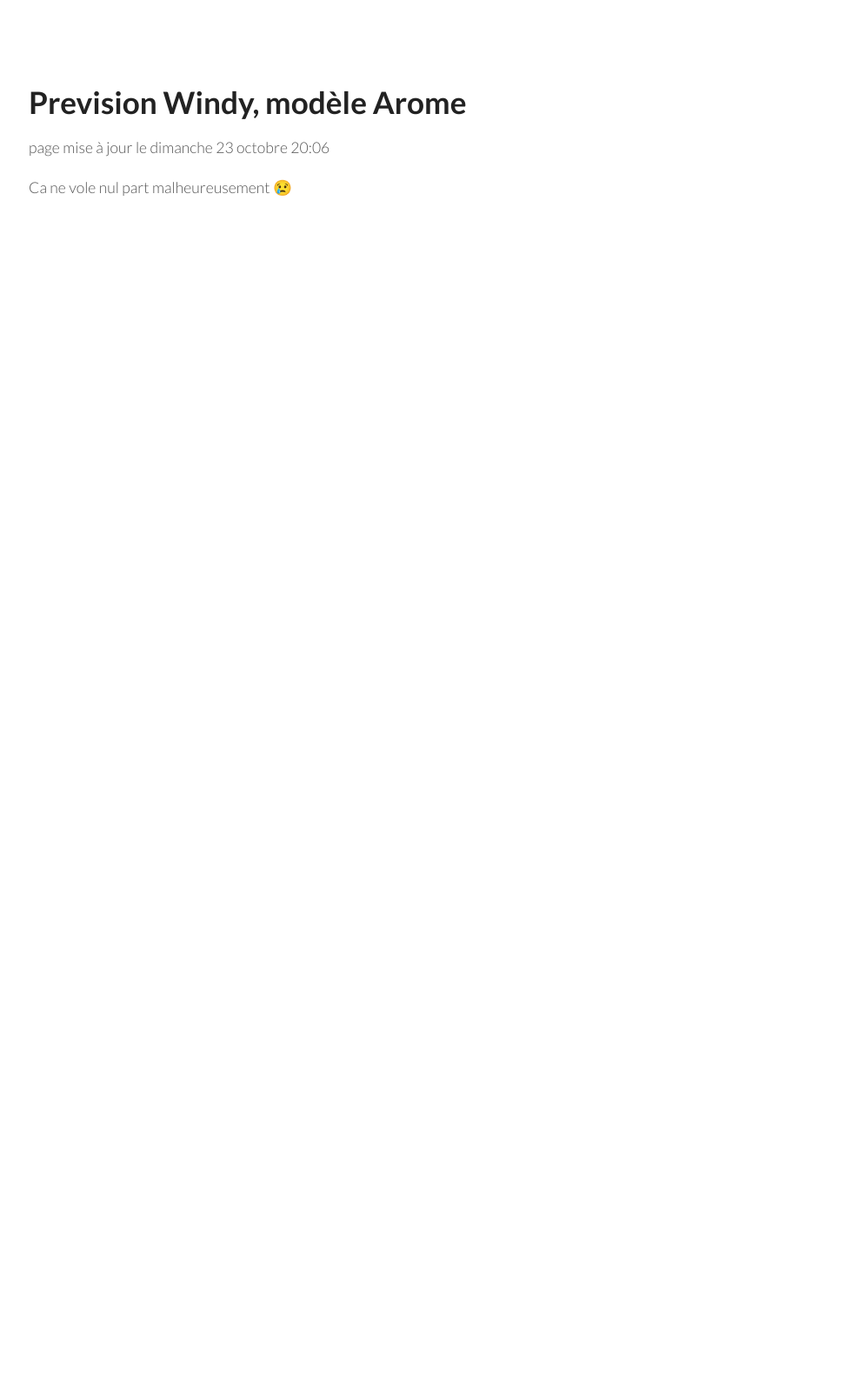
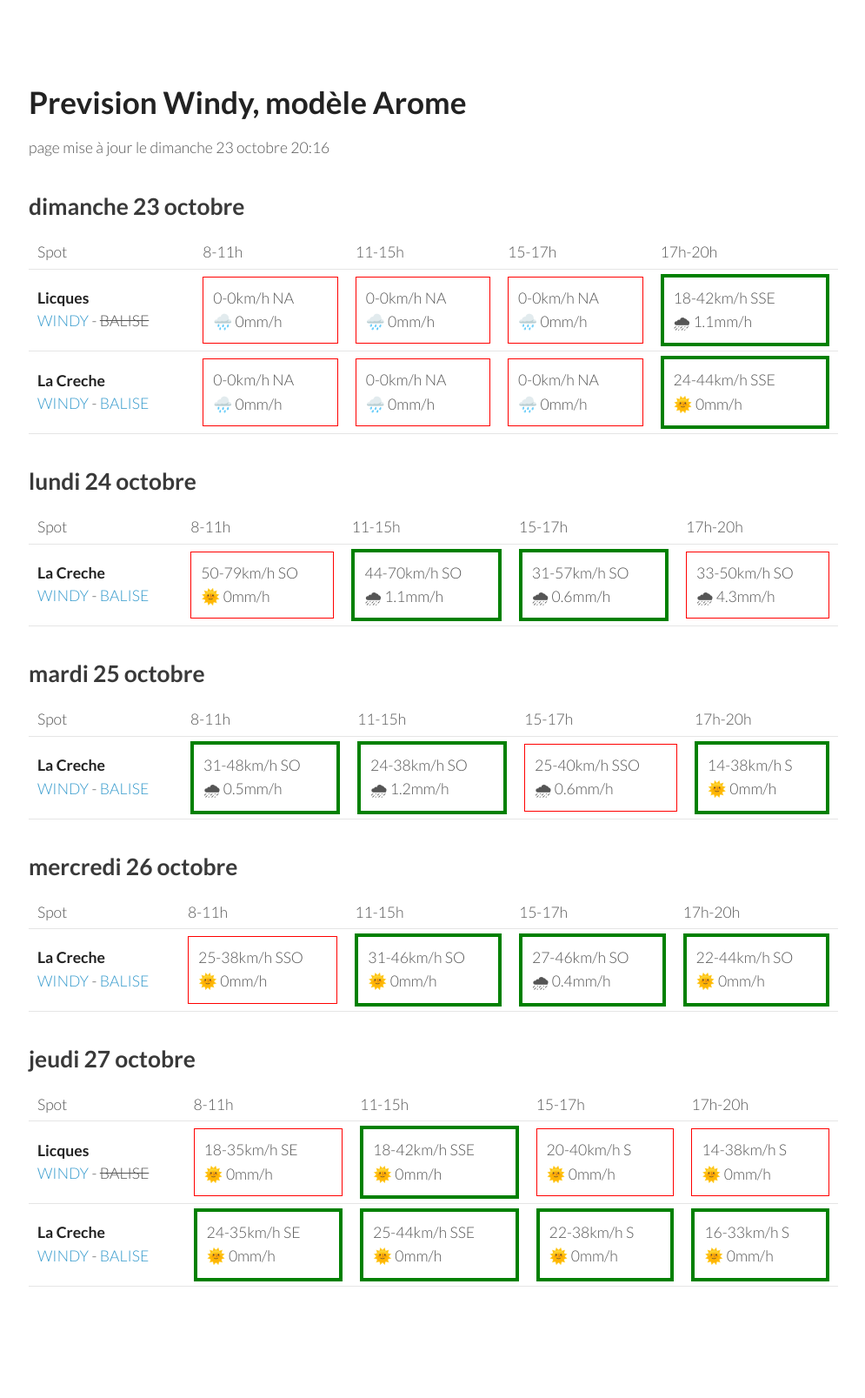
Before and after one commit to parapente-dans-le-nord/parapente-dans-le-nord.github.io, a Jekyll site: the page built from index.markdown, in a window 1280 px wide. Shown: the whole page at 87% size, without its empty margins (25-1020 px from the left). Built offline with Jekyll 4.4.1, drawn with Linux system fonts in a browser that asks for light colours; our own code applies the rules of GitHub Pages for plain Markdown files; before the commit the page ends 900 px from its top, so only the background shows below that.

Commit message:
update index.markdown

```diff
--- a/index.markdown
+++ b/index.markdown
@@ -4,7 +4,155 @@ layout: my-layout
 
 
 # Prevision Windy, modèle Arome
-page mise à jour le dimanche 23 octobre 20:06
+page mise à jour le dimanche 23 octobre 20:16
 
 
-Ca ne vole nul part malheureusement 😢
+
+## dimanche 23 octobre
+
+{::nomarkdown}
+<table>
+  <tbody>
+    <tr>
+      <td>Spot</td>
+      <td>8-11h</td>
+      <td>11-15h</td>
+      <td>15-17h</td>
+      <td>17h-20h</td>
+    </tr>
+<tr>
+        <td><strong>Licques</strong>  <br><a href="https://windy.com/50.786/1.936?50.388,1.934,8">WINDY</a> - <span class="no-balise"> BALISE </span> </td>
+
+            <td><div class="not-flyable"><p>0-0km/h NA</p><p>🌧️ 0mm/h</p></div></td>
+            <td><div class="not-flyable"><p>0-0km/h NA</p><p>🌧️ 0mm/h</p></div></td>
+            <td><div class="not-flyable"><p>0-0km/h NA</p><p>🌧️ 0mm/h</p></div></td>
+            <td><div class="flyable"><p>18-42km/h SSE</p><p>🌧 1.1mm/h</p></div></td>
+
+    </tr>
+<tr>
+        <td><strong>La Creche</strong>  <br><a href="https://windy.com/50.751/1.606?50.352,1.604,8,m:e3KagdP">WINDY</a> - <span class=""><a href="https://www.meteociel.fr/temps-reel/obs_villes.php?code2=7004">BALISE</a> </span> </td>
+
+            <td><div class="not-flyable"><p>0-0km/h NA</p><p>🌧️ 0mm/h</p></div></td>
+            <td><div class="not-flyable"><p>0-0km/h NA</p><p>🌧️ 0mm/h</p></div></td>
+            <td><div class="not-flyable"><p>0-0km/h NA</p><p>🌧️ 0mm/h</p></div></td>
+            <td><div class="flyable"><p>24-44km/h SSE</p><p>🌞 0mm/h</p></div></td>
+
+    </tr>
+
+</tbody>
+</table>
+{:/}
+## lundi 24 octobre
+
+{::nomarkdown}
+<table>
+  <tbody>
+    <tr>
+      <td>Spot</td>
+      <td>8-11h</td>
+      <td>11-15h</td>
+      <td>15-17h</td>
+      <td>17h-20h</td>
+    </tr>
+<tr>
+        <td><strong>La Creche</strong>  <br><a href="https://windy.com/50.751/1.606?50.352,1.604,8,m:e3KagdP">WINDY</a> - <span class=""><a href="https://www.meteociel.fr/temps-reel/obs_villes.php?code2=7004">BALISE</a> </span> </td>
+
+            <td><div class="not-flyable"><p>50-79km/h SO</p><p>🌞 0mm/h</p></div></td>
+            <td><div class="flyable"><p>44-70km/h SO</p><p>🌧 1.1mm/h</p></div></td>
+            <td><div class="flyable"><p>31-57km/h SO</p><p>🌧 0.6mm/h</p></div></td>
+            <td><div class="not-flyable"><p>33-50km/h SO</p><p>🌧 4.3mm/h</p></div></td>
+
+
+    </tr>
+
+</tbody>
+</table>
+{:/}
+## mardi 25 octobre
+
+{::nomarkdown}
+<table>
+  <tbody>
+    <tr>
+      <td>Spot</td>
+      <td>8-11h</td>
+      <td>11-15h</td>
+      <td>15-17h</td>
+      <td>17h-20h</td>
+    </tr>
+<tr>
+        <td><strong>La Creche</strong>  <br><a href="https://windy.com/50.751/1.606?50.352,1.604,8,m:e3KagdP">WINDY</a> - <span class=""><a href="https://www.meteociel.fr/temps-reel/obs_villes.php?code2=7004">BALISE</a> </span> </td>
+
+            <td><div class="flyable"><p>31-48km/h SO</p><p>🌧 0.5mm/h</p></div></td>
+            <td><div class="flyable"><p>24-38km/h SO</p><p>🌧 1.2mm/h</p></div></td>
+            <td><div class="not-flyable"><p>25-40km/h SSO</p><p>🌧 0.6mm/h</p></div></td>
+            <td><div class="flyable"><p>14-38km/h S</p><p>🌞 0mm/h</p></div></td>
+
+
+    </tr>
+
+</tbody>
+</table>
+{:/}
+## mercredi 26 octobre
+
+{::nomarkdown}
+<table>
+  <tbody>
+    <tr>
+      <td>Spot</td>
+      <td>8-11h</td>
+      <td>11-15h</td>
+      <td>15-17h</td>
+      <td>17h-20h</td>
+    </tr>
+<tr>
+        <td><strong>La Creche</strong>  <br><a href="https://windy.com/50.751/1.606?50.352,1.604,8,m:e3KagdP">WINDY</a> - <span class=""><a href="https://www.meteociel.fr/temps-reel/obs_villes.php?code2=7004">BALISE</a> </span> </td>
+
+            <td><div class="not-flyable"><p>25-38km/h SSO</p><p>🌞 0mm/h</p></div></td>
+            <td><div class="flyable"><p>31-46km/h SO</p><p>🌞 0mm/h</p></div></td>
+            <td><div class="flyable"><p>27-46km/h SO</p><p>🌧 0.4mm/h</p></div></td>
+            <td><div class="flyable"><p>22-44km/h SO</p><p>🌞 0mm/h</p></div></td>
+
+
+    </tr>
+
+</tbody>
+</table>
+{:/}
+## jeudi 27 octobre
+
+{::nomarkdown}
+<table>
+  <tbody>
+    <tr>
+      <td>Spot</td>
+      <td>8-11h</td>
+      <td>11-15h</td>
+      <td>15-17h</td>
+      <td>17h-20h</td>
+    </tr>
+<tr>
+        <td><strong>Licques</strong>  <br><a href="https://windy.com/50.786/1.936?50.388,1.934,8">WINDY</a> - <span class="no-balise"> BALISE </span> </td>
+
+            <td><div class="not-flyable"><p>18-35km/h SE</p><p>🌞 0mm/h</p></div></td>
+            <td><div class="flyable"><p>18-42km/h SSE</p><p>🌞 0mm/h</p></div></td>
+            <td><div class="not-flyable"><p>20-40km/h S</p><p>🌞 0mm/h</p></div></td>
+            <td><div class="not-flyable"><p>14-38km/h S</p><p>🌞 0mm/h</p></div></td>
+
+
+    </tr>
+<tr>
+        <td><strong>La Creche</strong>  <br><a href="https://windy.com/50.751/1.606?50.352,1.604,8,m:e3KagdP">WINDY</a> - <span class=""><a href="https://www.meteociel.fr/temps-reel/obs_villes.php?code2=7004">BALISE</a> </span> </td>
+
+            <td><div class="flyable"><p>24-35km/h SE</p><p>🌞 0mm/h</p></div></td>
+            <td><div class="flyable"><p>25-44km/h SSE</p><p>🌞 0mm/h</p></div></td>
+            <td><div class="flyable"><p>22-38km/h S</p><p>🌞 0mm/h</p></div></td>
+            <td><div class="flyable"><p>16-33km/h S</p><p>🌞 0mm/h</p></div></td>
+
+
+    </tr>
+
+</tbody>
+</table>
+{:/}
```
